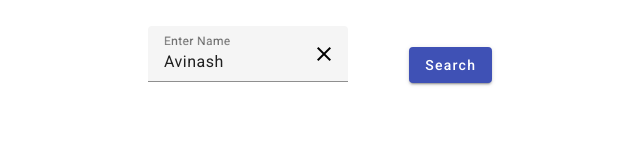
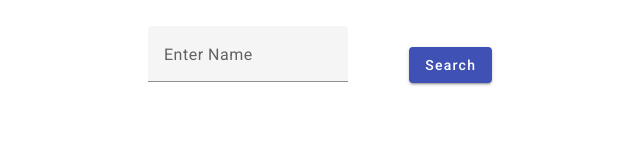
Before and after one commit to AvinashMishra01/Git-Profile-Finder, an Angular app: page /profile in a window 1280 px wide. Shown: the top 160 px of the page, without its empty margins (320-960 px from the left). Built offline with nearby package versions, Linux system fonts and the light colour scheme.

Commit message:
Update profile.component.ts

```diff
--- a/src/app/profile/profile.component.ts
+++ b/src/app/profile/profile.component.ts
@@ -15,8 +15,8 @@ export class ProfileComponent  {
 
   constructor(private profileService: ProfileService) {}
 
-  name='Avinash';
-  profileData: any;
+  name;
+  profileData;
   repositories;
 
 
```
